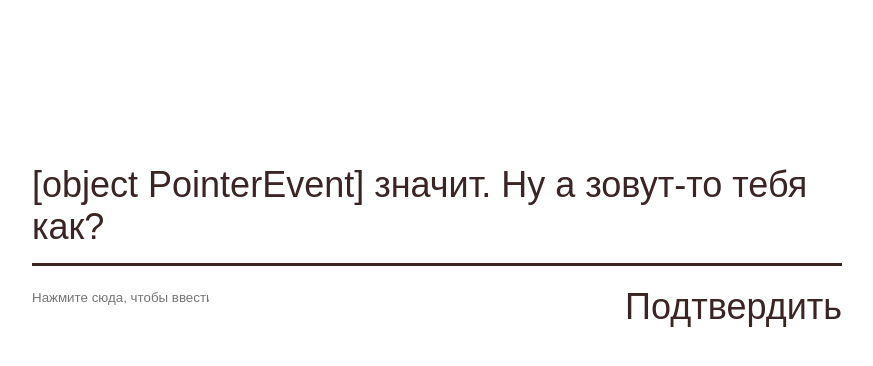
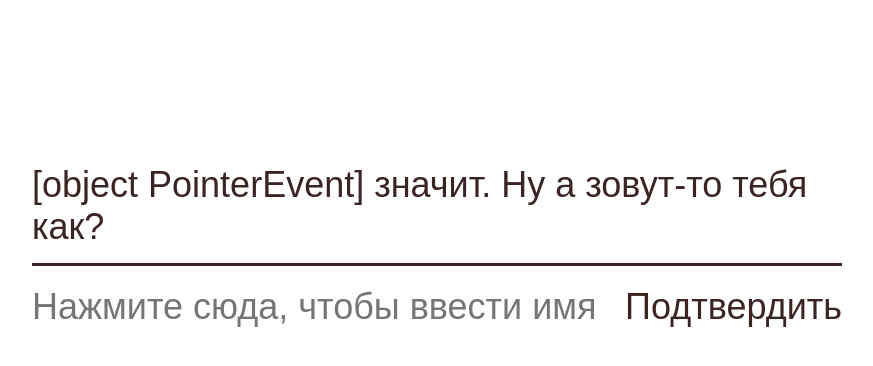
Before and after one commit to rockere93/darklubok, a plain HTML site: page index.html in a window 1280 px wide. Both pictures are taken after a click on the element "Добрый молодец". Shown: the whole page, without its empty margins (203-1076 px from the left). Drawn offline with Linux system fonts and the light colour scheme; a web font is replaced by a local one.

Commit message:
add style for input

```diff
--- a/style.css
+++ b/style.css
@@ -130,3 +130,15 @@ body {
 .button:hover {
     color: rgb(160, 12, 12);
 }
+
+#inputName {
+    background: none;
+    outline: none;
+    width: 200px;
+    margin-top: 20px;
+    font-family: 'Vezitsa', 'Fira Sans', Arial, sans-serif;
+    font-size: 36px;
+    color: rgba(59, 36, 36);
+    flex-grow: 2;
+
+}
```
